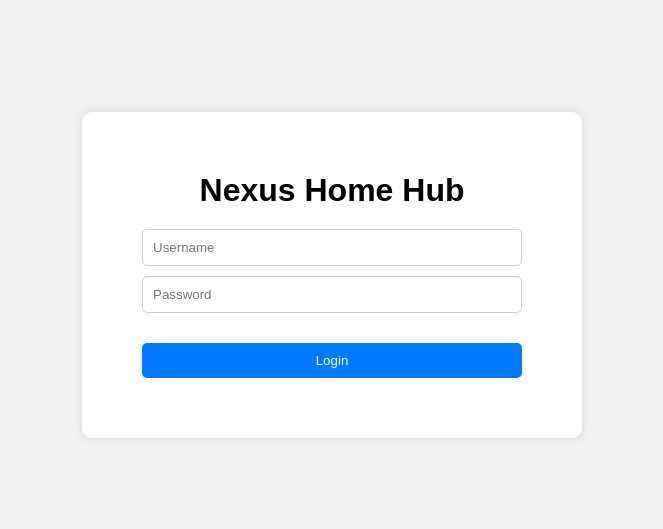
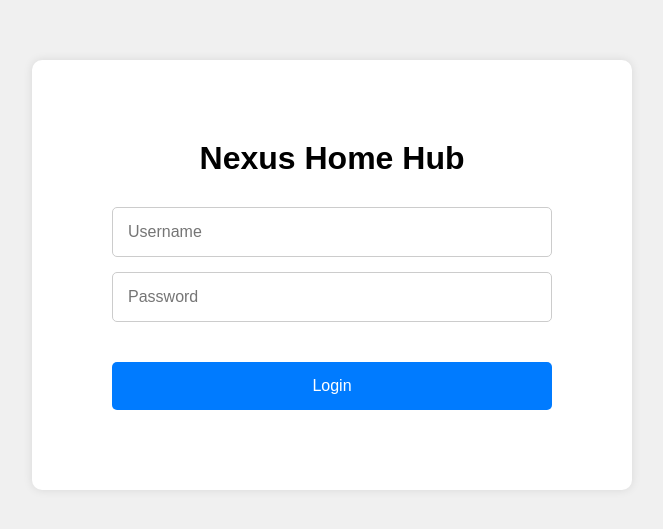
Before and after one commit to ant253/Nexus-Home-Hub, a plain HTML site: page public/login.html in a window 1280 px wide. Shown: the part 125-654 px from the top of the page, without its empty margins (308-971 px from the left). Drawn offline with Linux system fonts and the light colour scheme.

Commit message:
Small changes to UI.

```diff
--- a/public/login.html
+++ b/public/login.html
@@ -26,12 +26,11 @@
             headers: { 'Content-Type': 'application/json' },
             body: JSON.stringify({ username, password })
         });
-      const data = await response.json();
         if (response.ok) {
-        alert('Login successful');
             window.location.href = '/';
         } else {
-        alert(data.message);
+            const data = await response.json();
+            // Optional: Add a more subtle error message display if needed
         }
     });
   </script>
--- a/public/styles.css
+++ b/public/styles.css
@@ -1,4 +1,3 @@
-/* public/styles.css */
 body {
     font-family: Arial, sans-serif;
     display: flex;
@@ -11,36 +10,53 @@ body {
 
 .container {
     background: white;
-    padding: 60px;  /* Increased padding from 40px to 60px */
+    padding: 80px;
     border-radius: 10px;
     box-shadow: 0 0 10px rgba(0, 0, 0, 0.1);
-    width: 500px;   /* Increased width from 400px to 500px */
+    width: 90%;
+    max-width: 600px;
+    min-width: 300px;
     box-sizing: border-box;
 }
 
 input {
     display: block;
-    margin: 10px 0;
-    padding: 10px;
+    margin: 15px 0;
+    padding: 15px;
     width: 100%;
     border: 1px solid #ccc;
     border-radius: 5px;
-    box-sizing: border-box;  /* This prevents the input from extending beyond container */
+    box-sizing: border-box;
+    font-size: 16px;
 }
 
 button {
-    padding: 10px;
+    padding: 15px;
     width: 100%;
     border: none;
     border-radius: 5px;
     background-color: #007bff;
     color: white;
     cursor: pointer;
-    margin-top: 20px;  /* Add some space above the button */
+    margin-top: 25px;
+    font-size: 16px;
+    transition: background-color 0.2s;
+}
+
+button:hover {
+    background-color: #0056b3;
 }
 
 h1 {
     margin-top: 0;
-    margin-bottom: 20px;
+    margin-bottom: 30px;
     text-align: center;
+    font-size: 2em;
 }
+
+@media (max-width: 768px) {
+    .container {
+        padding: 40px;
+        width: 95%;
+    }
+}
```
Also changed, not shown: public/setup.html (+2 -3 lines). Lines whose indentation alone changed are shown as unchanged.
